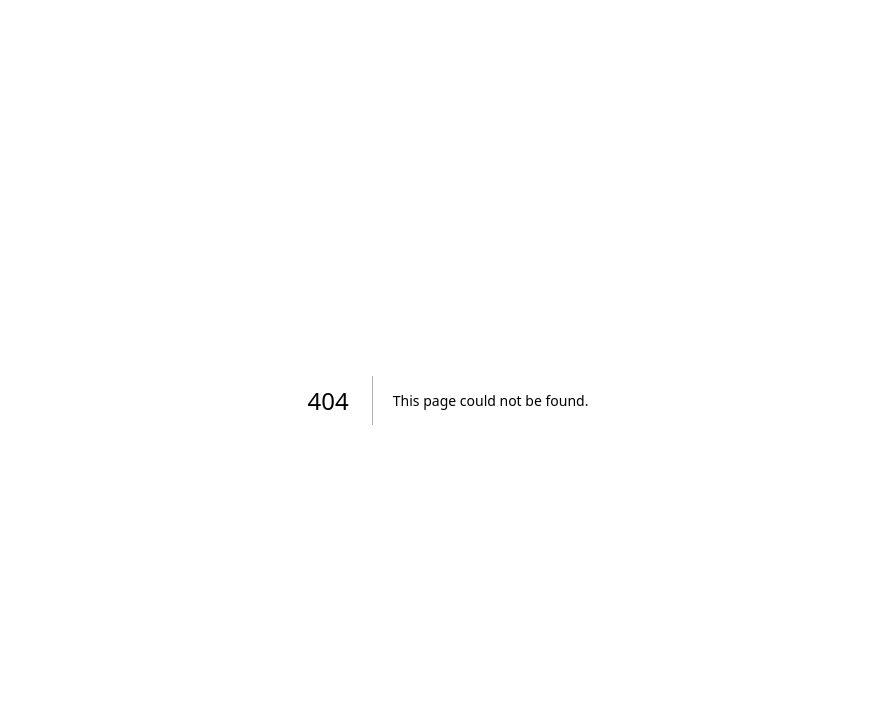
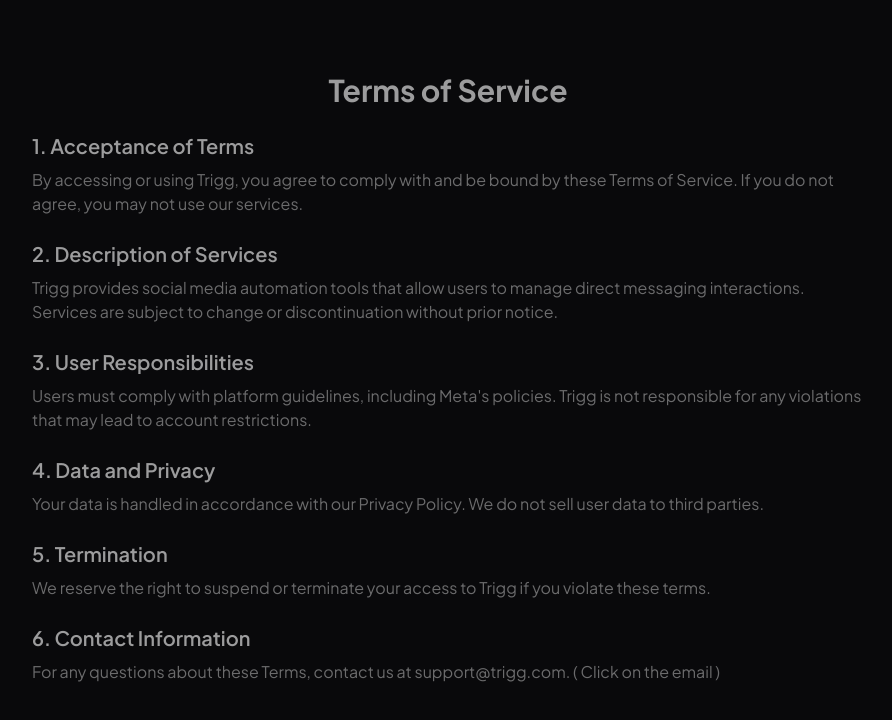
Before and after one commit to HaroonHakimi/Trigg, a Next.js app: page /terms-of-service in a window 1280 px wide. Before the commit this address had no page. Shown: the top 720 px of the page, without its empty margins (192-1084 px from the left). Built offline with nearby package versions, Linux system fonts and the light colour scheme.

Commit message:
Added terms of service page

```diff
--- a/src/app/(protected)/dashboard/[slug]/_components/chart/metrics-card.tsx
+++ b/src/app/(protected)/dashboard/[slug]/_components/chart/metrics-card.tsx
@@ -7,12 +7,27 @@
 
 const MetricsCard = (props: Props) => {
   const { data } = useQueryAutomations();
+
   const comments = data?.data.reduce((current, next) => {
     return current + next.listener?.commentCount!;
   }, 0);
   const dms = data?.data?.reduce((current, next) => {
     return current + next.listener?.dmCount!;
   }, 0);
+
+
+  // Make sure to handle potential undefined values gracefully.
+  const automations = data?.data || [];
+
+  // Calculate the total number of comments and dms from each automation's listener.
+  const totalComments = automations.reduce((total, automation) => {
+    return total + (automation.listener?.commentCount || 0);
+  }, 0);
+
+  const totalDms = automations.reduce((total, automation) => {
+    return total + (automation.listener?.dmCount || 0);
+  }, 0);
+
   return (
     <div className="h-full flex lg:flex-row flex-col gap-5 items-end">
       {[1, 2].map((i) => (
@@ -36,14 +51,14 @@
             <div>
               <h3 className="text-3xl font-bold">100%</h3>
               <p className="text-sm text-text-secondary">
-                {comments} out of {comments} comments replied
+                {totalComments} out of {totalComments} comments replied
               </p>
             </div>
           ) : (
             <div>
               <h3 className="text-3xl font-bold">100%</h3>
               <p className="text-sm text-text-secondary">
-                {dms} out of {dms} dms replied
+                {totalDms} out of {totalDms} dms replied
               </p>
             </div>
           )}
--- /dev/null
+++ b/src/app/(website)/terms-of-service/page.tsx
@@ -0,0 +1,55 @@
+export default function TermsOfService() {
+    return (
+      <div className=" text-white/60 min-h-screen py-10 px-5">
+        <div className="max-w-4xl mx-auto shadow-lg rounded-lg p-8">
+          <h1 className="text-3xl font-bold text-center mb-6">Terms of Service</h1>
+
+          <section className="mb-6">
+            <h2 className="text-xl font-semibold mb-2">1. Acceptance of Terms</h2>
+            <p className="text-white/40">
+              By accessing or using Trigg, you agree to comply with and be bound by these Terms of Service.
+              If you do not agree, you may not use our services.
+            </p>
+          </section>
+
+          <section className="mb-6">
+            <h2 className="text-xl font-semibold mb-2">2. Description of Services</h2>
+            <p className="text-white/40">
+              Trigg provides social media automation tools that allow users to manage direct messaging interactions.
+              Services are subject to change or discontinuation without prior notice.
+            </p>
+          </section>
+
+          <section className="mb-6">
+            <h2 className="text-xl font-semibold mb-2">3. User Responsibilities</h2>
+            <p className="text-white/40">
+              Users must comply with platform guidelines, including Meta's policies. Trigg is not responsible for any
+              violations that may lead to account restrictions.
+            </p>
+          </section>
+
+          <section className="mb-6">
+            <h2 className="text-xl font-semibold mb-2">4. Data and Privacy</h2>
+            <p className="text-white/40">
+              Your data is handled in accordance with our Privacy Policy. We do not sell user data to third parties.
+            </p>
+          </section>
+
+          <section className="mb-6">
+            <h2 className="text-xl font-semibold mb-2">5. Termination</h2>
+            <p className="text-white/40">
+              We reserve the right to suspend or terminate your access to Trigg if you violate these terms.
+            </p>
+          </section>
+
+          <section className="mb-6">
+            <h2 className="text-xl font-semibold mb-2">6. Contact Information</h2>
+            <p className="text-white/40">
+              For any questions about these Terms, contact us at <a href="mailto:haroonhakimi2005@gmail.com" className="">support@trigg.com</a>.
+              &#40; Click on the email &#41;
+            </p>
+          </section>
+        </div>
+      </div>
+    );
+  }
```
